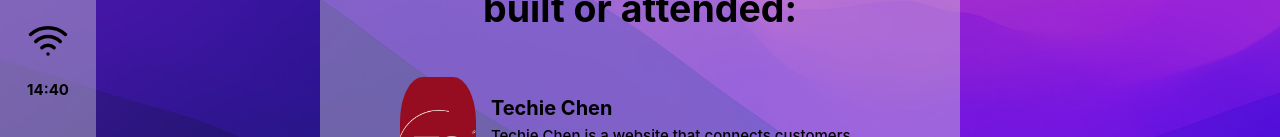
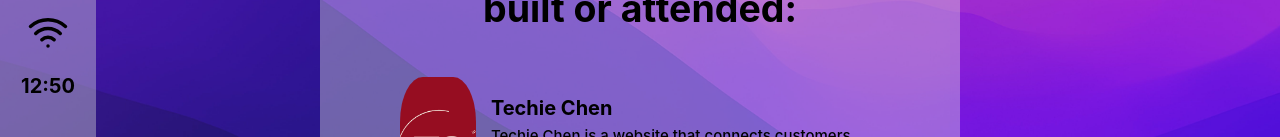
Before and after one commit to mela2k/MyPortfolio, a Vue app in the folder myPortfolio/: page / in a window 1280 px wide. Shown: the part 663-800 px from the top of the page. Built offline with nearby package versions, Linux system fonts and the light colour scheme.

Commit message:
feat: added a function with local time

```diff
--- a/myPortfolio/src/App.vue
+++ b/myPortfolio/src/App.vue
@@ -9,6 +9,28 @@ import {
   FileUser,
   Youtube,
 } from "lucide-vue-next";
+import { ref, onMounted, onUnmounted } from "vue";
+
+// time functions
+const time = ref("");
+
+function updateTime() {
+  const now = new Date();
+  const hours = String(now.getHours()).padStart(2, "0");
+  const minutes = String(now.getMinutes()).padStart(2, "0");
+  time.value = `${hours}:${minutes}`;
+  console.log(`${hours}:${minutes}`)
+}
+
+let intervalId;
+
+onMounted(() => {
+  updateTime();
+  intervalId = setInterval(updateTime, 1000 * 60);
+});
+
+
+
 </script>
 
 <template>
@@ -34,7 +56,7 @@ import {
         </span>
 
         <span class="icon">
-          <p id="time">14:40</p>
+          <p id="time">{{ time }}</p>
         </span>
       </div>
     </div>
@@ -146,7 +168,7 @@ body {
       .icon {
         padding: 5px;
         #time {
-          font: 30px;
+          font-size: 20px;
           font-weight: 700;
           color: black;
         }
```
